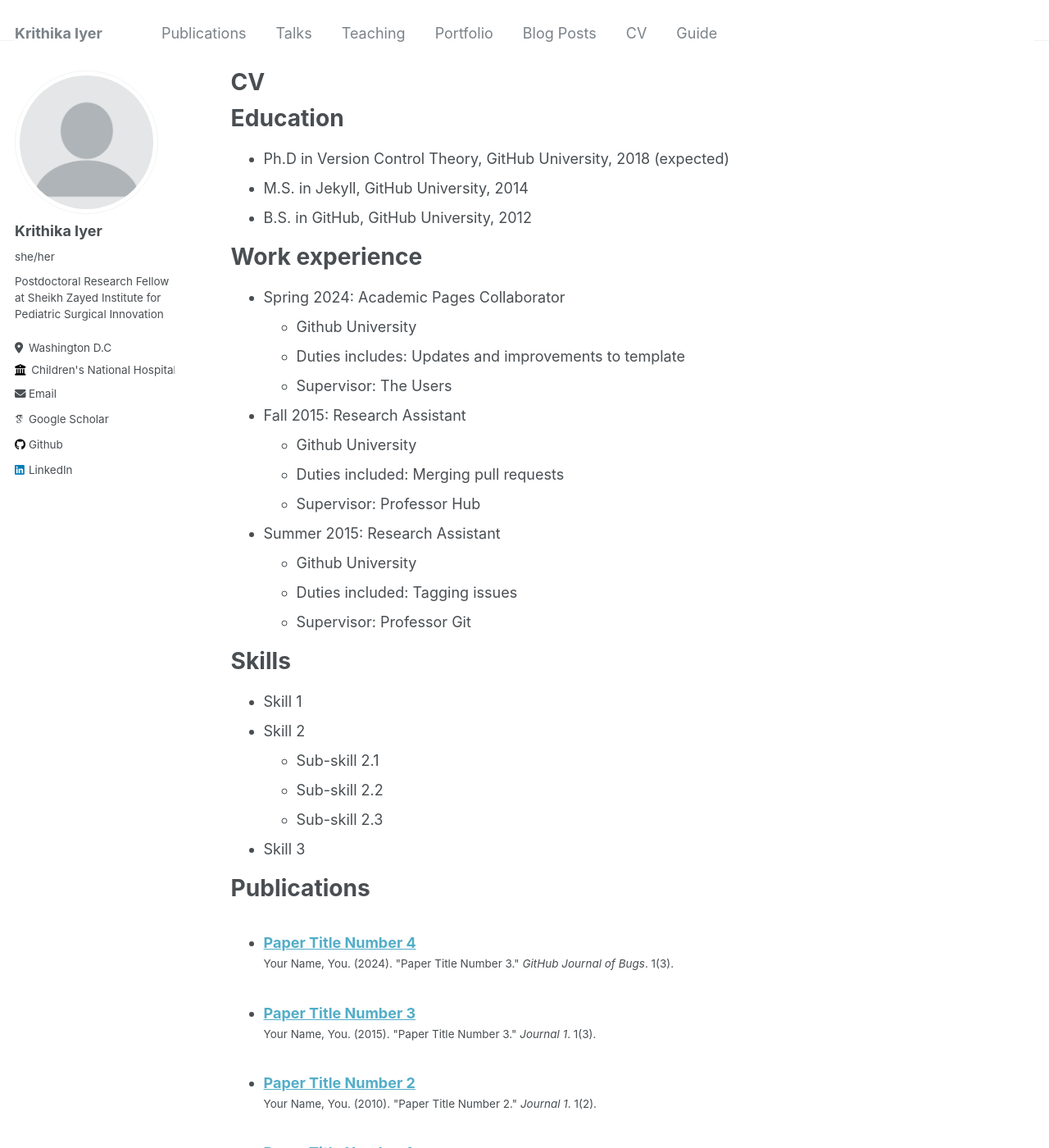
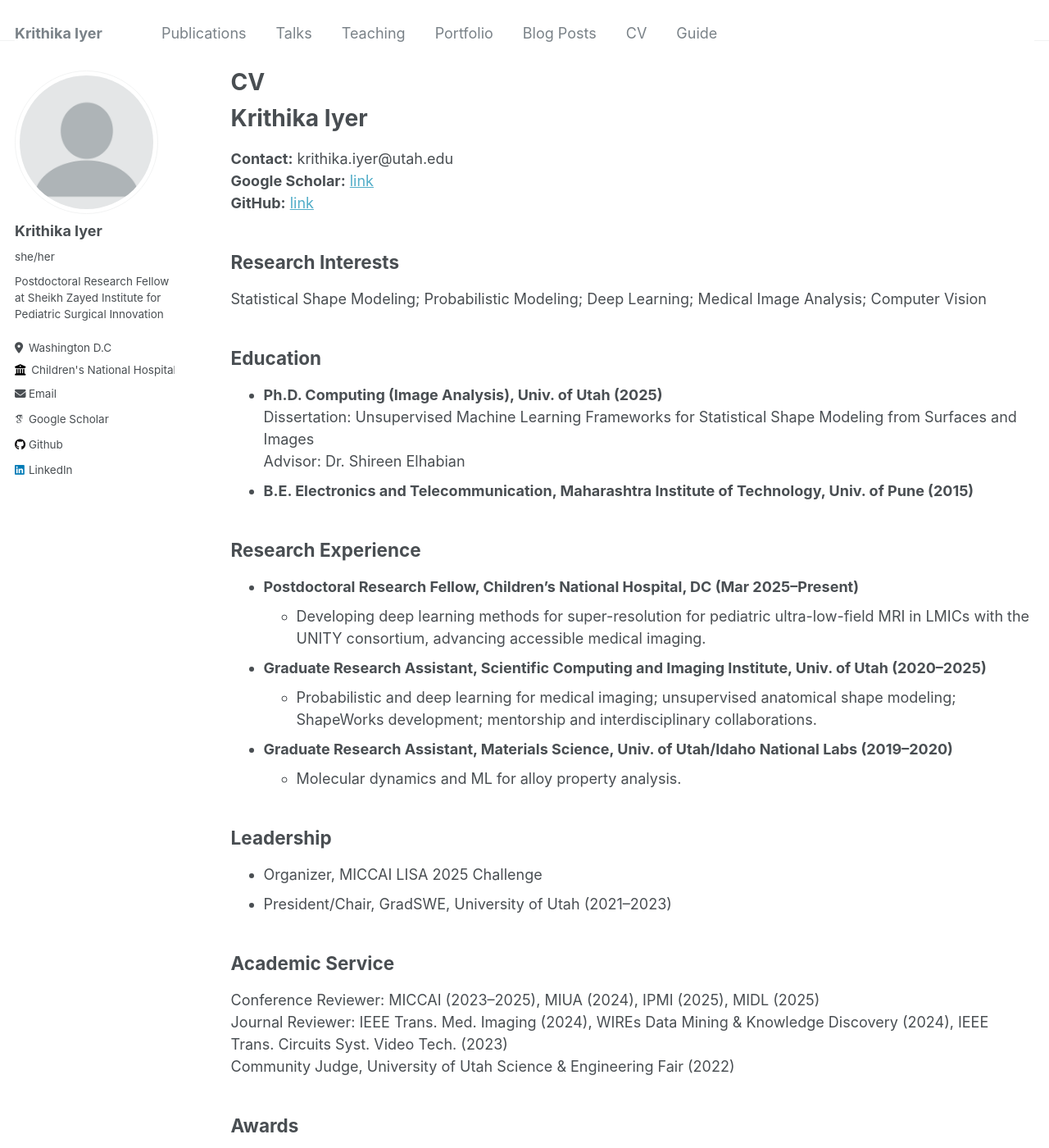
Before and after one commit to iyerkrithika21/iyerkrithika21.github.io, a Jekyll site: the page built from _pages/cv.md, in a window 1280 px wide and 1400 px high. Shown: the whole window at 82% size. Built offline with Jekyll 4.4.1, drawn with Linux system fonts in a browser that asks for light colours; some web fonts are replaced; some of the changed text lies outside the part shown.

Commit message:
Update cv.md

```diff
--- a/_pages/cv.md
+++ b/_pages/cv.md
@@ -9,56 +9,55 @@ redirect_from:
 
 {% include base_path %}
 
-Education
-======
-* Ph.D in Version Control Theory, GitHub University, 2018 (expected)
-* M.S. in Jekyll, GitHub University, 2014
-* B.S. in GitHub, GitHub University, 2012
+# Krithika Iyer
 
-Work experience
-======
-* Spring 2024: Academic Pages Collaborator
-  * Github University
-  * Duties includes: Updates and improvements to template
-  * Supervisor: The Users
+**Contact:** krithika.iyer@utah.edu
+**Google Scholar:** [link](https://www.sci.utah.edu/~iyerkrithika)
+**GitHub:** [link](https://github.com/iyerkrithika21)
 
-* Fall 2015: Research Assistant
-  * Github University
-  * Duties included: Merging pull requests
-  * Supervisor: Professor Hub
+## Research Interests
 
-* Summer 2015: Research Assistant
-  * Github University
-  * Duties included: Tagging issues
-  * Supervisor: Professor Git
+Statistical Shape Modeling; Probabilistic Modeling; Deep Learning; Medical Image Analysis; Computer Vision
 
-Skills
-======
-* Skill 1
-* Skill 2
-  * Sub-skill 2.1
-  * Sub-skill 2.2
-  * Sub-skill 2.3
-* Skill 3
+## Education
 
-Publications
-======
-  <ul>{% for post in site.publications reversed %}
-    {% include archive-single-cv.html %}
-  {% endfor %}</ul>
+- **Ph.D. Computing (Image Analysis), Univ. of Utah (2025)**
+  Dissertation: Unsupervised Machine Learning Frameworks for Statistical Shape Modeling from Surfaces and Images
+  Advisor: Dr. Shireen Elhabian
+- **B.E. Electronics and Telecommunication, Maharashtra Institute of Technology, Univ. of Pune (2015)**
 
-Talks
-======
-  <ul>{% for post in site.talks reversed %}
-    {% include archive-single-talk-cv.html  %}
-  {% endfor %}</ul>
+## Research Experience
 
-Teaching
-======
-  <ul>{% for post in site.teaching reversed %}
-    {% include archive-single-cv.html %}
-  {% endfor %}</ul>
+- **Postdoctoral Research Fellow, Children’s National Hospital, DC (Mar 2025–Present)**
+  - Developing deep learning methods for super-resolution for pediatric ultra-low-field MRI in LMICs with the UNITY consortium, advancing accessible medical imaging.
+- **Graduate Research Assistant, Scientific Computing and Imaging Institute, Univ. of Utah (2020–2025)**
+  - Probabilistic and deep learning for medical imaging; unsupervised anatomical shape modeling; ShapeWorks development; mentorship and interdisciplinary collaborations.
+- **Graduate Research Assistant, Materials Science, Univ. of Utah/Idaho National Labs (2019–2020)**
+  - Molecular dynamics and ML for alloy property analysis.
 
-Service and leadership
-======
-* Currently signed in to 43 different slack teams
+## Leadership
+
+- Organizer, MICCAI LISA 2025 Challenge
+- President/Chair, GradSWE, University of Utah (2021–2023)
+
+## Academic Service
+
+Conference Reviewer: MICCAI (2023–2025), MIUA (2024), IPMI (2025), MIDL (2025)
+Journal Reviewer: IEEE Trans. Med. Imaging (2024), WIREs Data Mining & Knowledge Discovery (2024), IEEE Trans. Circuits Syst. Video Tech. (2023)
+Community Judge, University of Utah Science & Engineering Fair (2022)
+
+## Awards
+
+- Best Paper, MIUA 2024
+- Manager’s Choice Award, IBM (2016)
+- High Academic Performance, Univ. Pune (2015)
+
+## Skills
+
+Programming: Python, MATLAB, R, C, JavaScript
+Packages: TensorFlow, PyTorch, PyTorch3D, PyTorch Geometric, NumPy, SciPy, scikit-learn, Pandas
+Visualization: ParaView, VTK, ITK, PyVista
+
+## Teaching Experience
+
+- Graduate TA: Advanced Image Processing (2024), Image Analysis Seminar (2022), Computer Graphics (2019), Applied ML (2018), Image Processing (2021), Digital Communication (2015)
```
